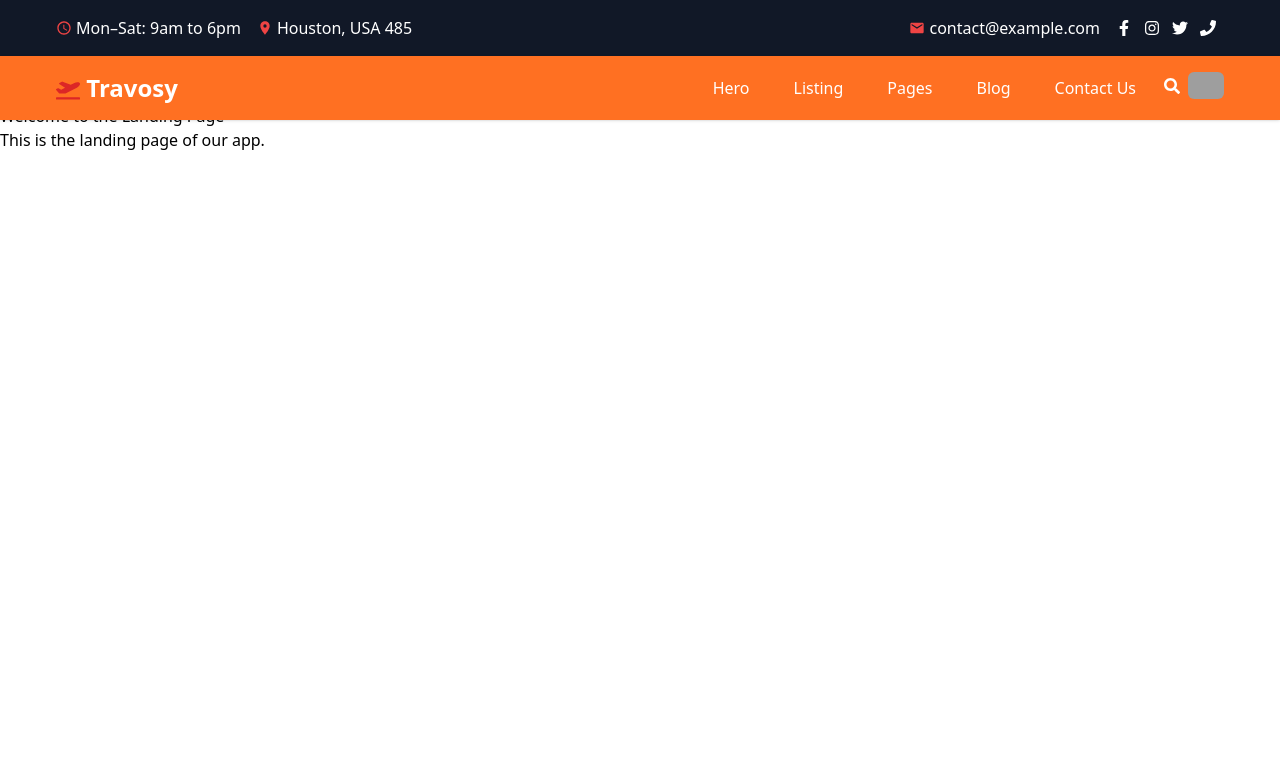
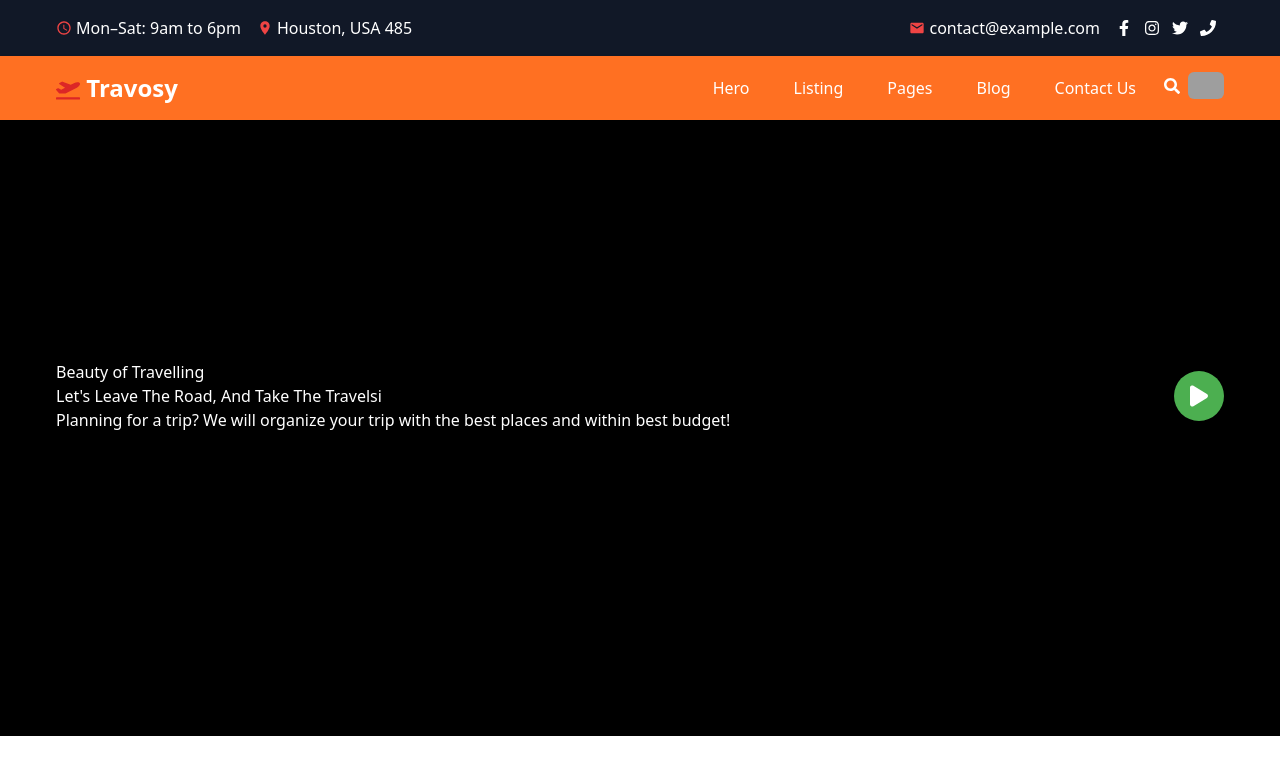
Before and after one commit to geekelo/travelsi-user-frontend-app, a React (Create React App) app: page / in a window 1280 px wide. Shown: the top 774 px of the page. Built offline with nearby package versions, Linux system fonts and the light colour scheme; grey boxes are pictures that could not be loaded.

Commit message:
Add styles for play button and position content according to template

```diff
--- a/package.json
+++ b/package.json
@@ -3,6 +3,9 @@
   "version": "0.1.0",
   "private": true,
   "dependencies": {
+    "@fortawesome/fontawesome-svg-core": "^6.5.2",
+    "@fortawesome/free-solid-svg-icons": "^6.5.2",
+    "@fortawesome/react-fontawesome": "^0.2.2",
     "@testing-library/jest-dom": "^5.17.0",
     "@testing-library/react": "^13.4.0",
     "@testing-library/user-event": "^13.5.0",
--- /dev/null
+++ b/src/components/homepage/CircularPlayicon.jsx
@@ -0,0 +1,13 @@
+import { FontAwesomeIcon } from '@fortawesome/react-fontawesome';
+import { faPlay } from '@fortawesome/free-solid-svg-icons';// Import the play icon
+import '../../stylesheets/desktop/circularPlayicon.css';
+
+function CircularPlayIcon() {
+  return (
+    <div className="icon-circle">
+      <FontAwesomeIcon icon={faPlay} />
+    </div>
+  );
+}
+
+export default CircularPlayIcon;
--- a/src/components/homepage/Landing.jsx
+++ b/src/components/homepage/Landing.jsx
@@ -1,10 +1,20 @@
+import '../../stylesheets/desktop/landing.css';
+import CircularPlayIcon from './CircularPlayicon';
+
 function Landing() {
   return (
-    <div>
-      <h1>Welcome to the Landing Page</h1>
-      <p>This is the landing page of our app.</p>
-      <h1>Welcome to the Landing Page</h1>
-      <p>This is the landing page of our app.</p>
+    <div className="landing-section">
+      <div>
+        <CircularPlayIcon />
+      </div>
+      <div>
+        <p>Beauty of Travelling</p>
+        <h1>Let&apos;s Leave The Road, And Take The Travelsi</h1>
+        <p>
+          Planning for a trip? We will organize your trip with
+          the best places and within best budget!
+        </p>
+      </div>
     </div>
   );
 }
--- /dev/null
+++ b/src/stylesheets/desktop/circularPlayicon.css
@@ -0,0 +1,11 @@
+.icon-circle {
+  display: inline-flex;
+  align-items: center;
+  justify-content: center;
+  width: 50px;  /* Adjust size as needed */
+  height: 50px;  /* Adjust size as needed */
+  background-color: #4CAF50;  /* Adjust background color as needed */
+  border-radius: 50%;
+  color: white;  /* Adjust icon color as needed */
+  font-size: 24px;  /* Adjust icon size as needed */
+}
--- /dev/null
+++ b/src/stylesheets/desktop/landing.css
@@ -0,0 +1,10 @@
+.landing-section {
+  padding: 3.5rem;
+  height: 85vh;
+  background-color: black;
+  color: rgb(255, 255, 255);
+  display: flex;
+  justify-content: space-between;
+  align-items: center;
+  flex-direction: row-reverse;
+}
```
Also changed, not shown: 1 other file (tests, documents, lock files or other folders).
